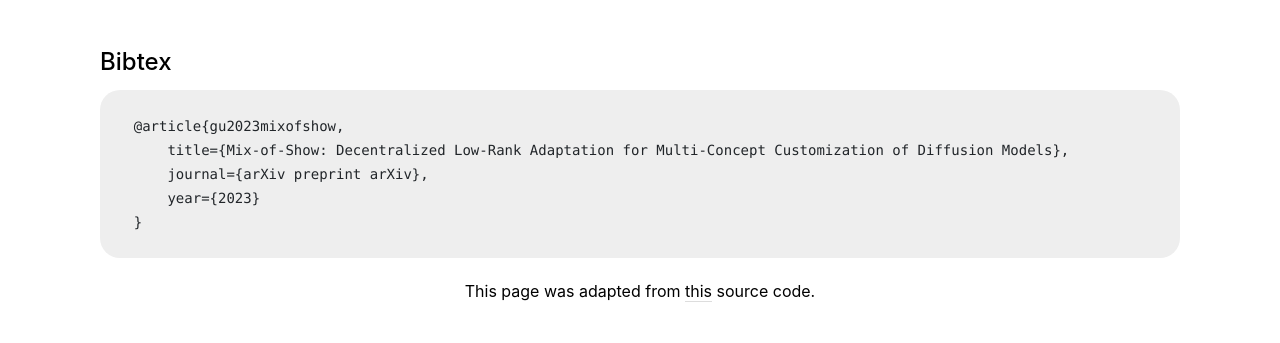
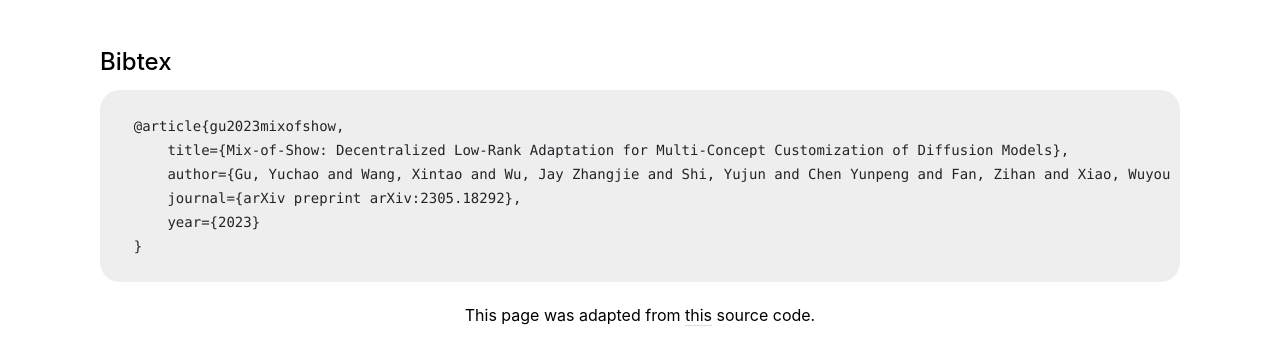
Before and after one commit to showlab/Mix-of-Show, a plain HTML site: page index.html in a window 1280 px wide. Shown: the part 6991-7334 px from the top of the page. Before the commit the page ends 7310 px from the top, so only its background shows below. Drawn offline with nearby package versions, Linux system fonts and the light colour scheme; a web font is replaced by a local one.

Commit message:
update project page citation

```diff
--- a/index.html
+++ b/index.html
@@ -80,7 +80,7 @@
     </p>
 
     <p class="menu">
-        <a style="color: steelblue" href="https://arxiv.org/abs/">[Paper (arXiv)]</a>
+        <a style="color: steelblue" href="https://arxiv.org/abs/2305.18292">[Paper (arXiv)]</a>
         <a style="color: steelblue" href="https://github.com/TencentARC/Mix-of-Show" >[Code (Github)]</a>
     </p>
 
@@ -381,7 +381,8 @@
 
     @article{gu2023mixofshow,
         title={Mix-of-Show: Decentralized Low-Rank Adaptation for Multi-Concept Customization of Diffusion Models},
-        journal={arXiv preprint arXiv},
+        author={Gu, Yuchao and Wang, Xintao and Wu, Jay Zhangjie and Shi, Yujun and Chen Yunpeng and Fan, Zihan and Xiao, Wuyou and Zhao, Rui and Chang, Shuning and Wu, Weijia and Ge, Yixiao and Shan Ying and Shou, Mike Zheng},
+        journal={arXiv preprint arXiv:2305.18292},
         year={2023}
     }
 			    </pre>
```
